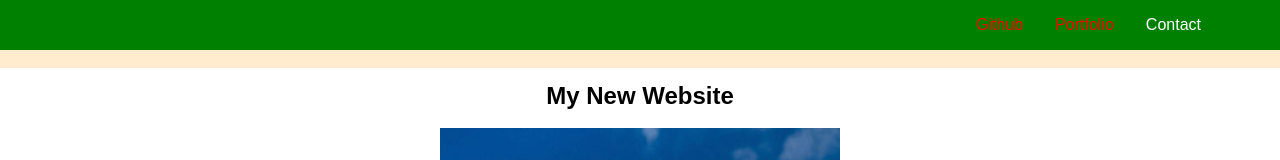
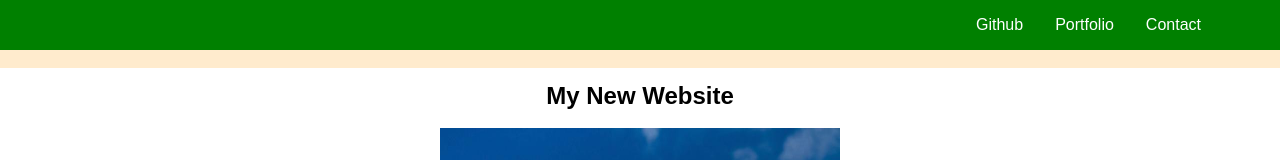
Before and after one commit to ghiasnaser/First-mini-project, a plain HTML site: page index.html in a window 1280 px wide. Shown: the top 160 px of the page. Drawn offline with Linux system fonts and the light colour scheme.

Commit message:
update the Style.css

```diff
--- a/assest/Style.css
+++ b/assest/Style.css
@@ -21,7 +21,7 @@ ul{
 li {
     float: left;
     padding: 16px;
-    color:red
+    color:white;
 
   }
 a{
```
